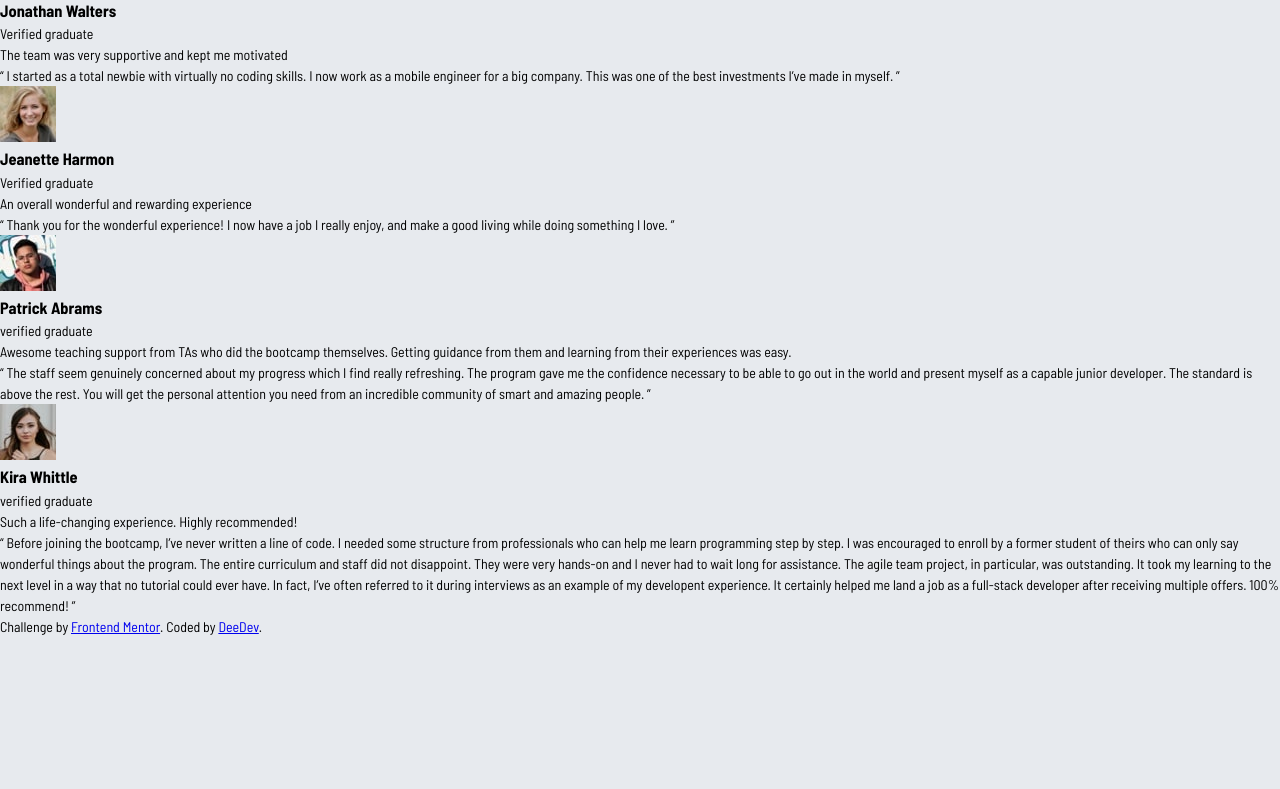
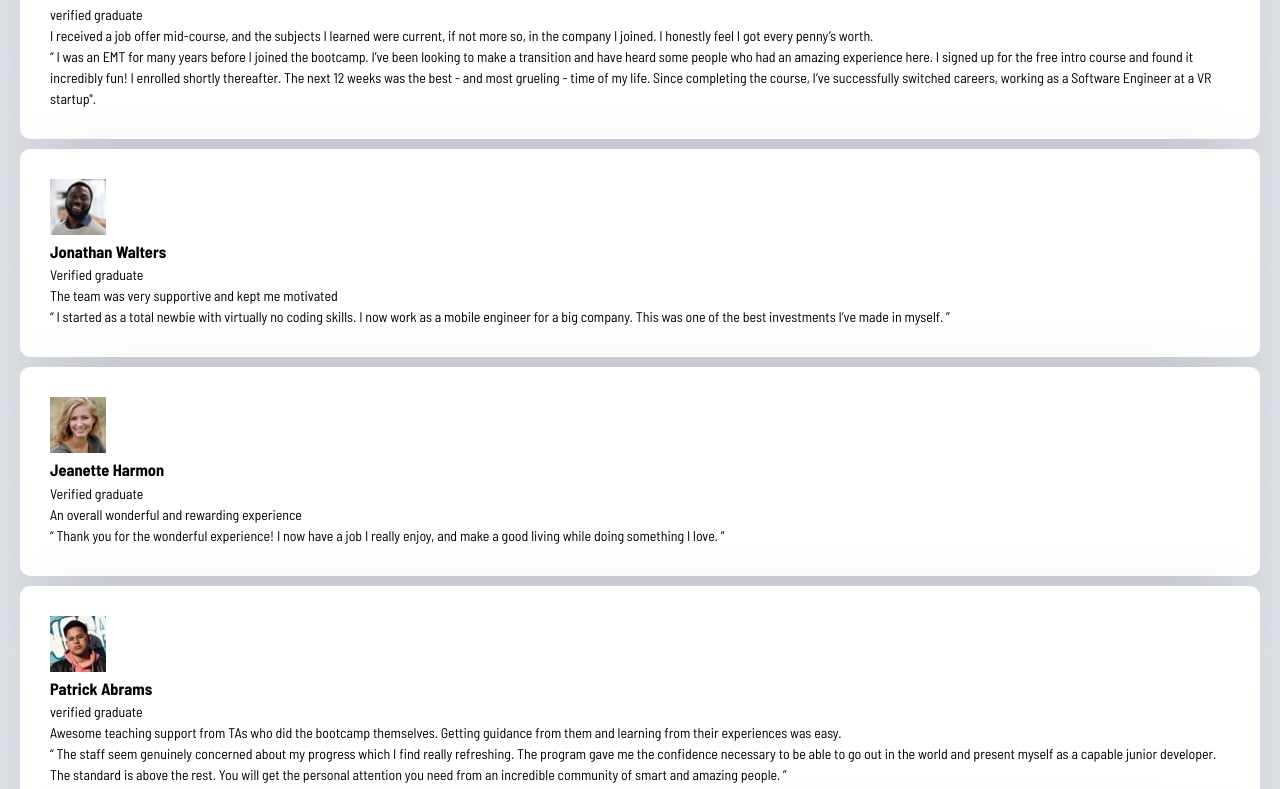
Before and after one commit to DessyZeal/Frontendmentorprojects, a plain HTML site: page testimonials grid/index.html in a window 1280 px wide. Shown: the part 232-1021 px from the top of the page. Before the commit the page ends 869 px from the top, so only its background shows below. Drawn offline with Linux system fonts and the light colour scheme.

Commit message:
html semantics

```diff
--- a/testimonials grid/style.css
+++ b/testimonials grid/style.css
@@ -10,3 +10,15 @@ body {
     line-height: 1.5;
     font-size: 14px;
 }
+.container {
+    max-width: 1440px;
+    margin: 100px auto;
+    padding: 20px;
+}
+.card {
+    background-color: #fff;
+    border-radius: 10px;
+    padding: 30px;
+    box-shadow: rgba(17, 12, 46, 0.15) 0px 48px 100px 0px;
+    margin-bottom: 10px;
+}
```
